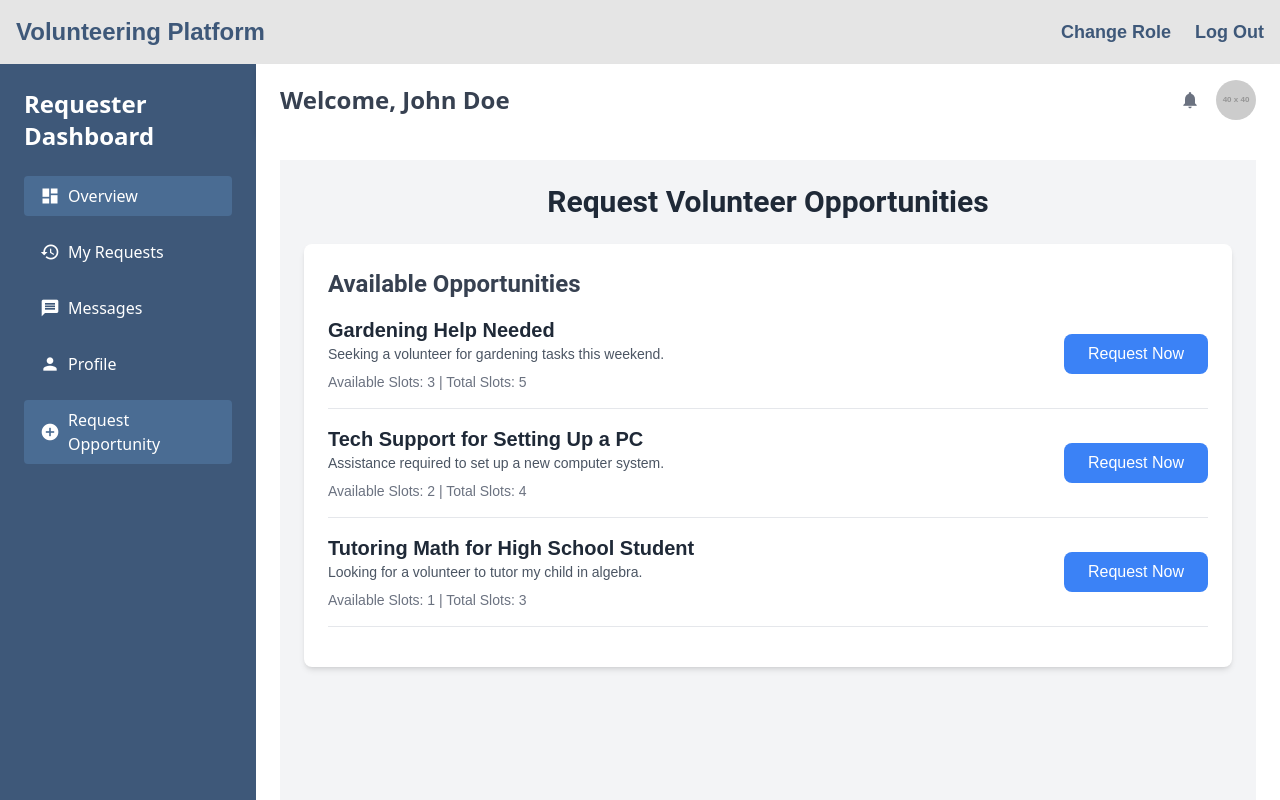
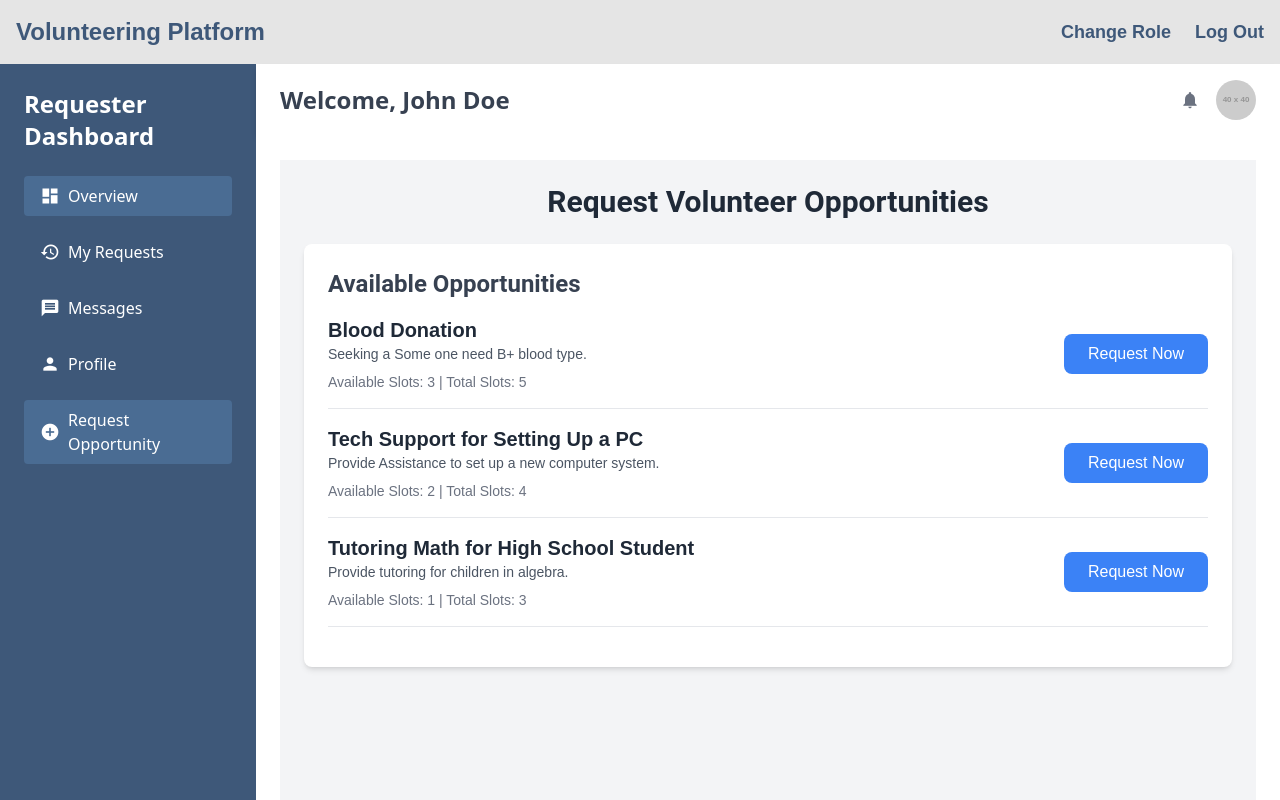
Before and after one commit to Akram-Adam/Volunteering-platform, a Vue app in the folder Template-vue/: page /request-opportunity in a window 1280 px wide. Shown: the top 800 px of the page. Built offline with nearby package versions, Linux system fonts and the light colour scheme.

Commit message:
modify requester dashboard

```diff
--- a/Template-vue/src/components/RequestOpportunity.vue
+++ b/Template-vue/src/components/RequestOpportunity.vue
@@ -154,22 +154,22 @@ export default {
       opportunities: [
         {
           id: 1,
-          title: "Gardening Help Needed",
-          description: "Seeking a volunteer for gardening tasks this weekend.",
+          title: "Blood Donation",
+          description: "Seeking a Some one need B+ blood type.",
           availableSlots: 3,
           totalSlots: 5,
         },
         {
           id: 2,
           title: "Tech Support for Setting Up a PC",
-          description: "Assistance required to set up a new computer system.",
+          description: "Provide Assistance to set up a new computer system.",
           availableSlots: 2,
           totalSlots: 4,
         },
         {
           id: 3,
           title: "Tutoring Math for High School Student",
-          description: "Looking for a volunteer to tutor my child in algebra.",
+          description: "Provide tutoring for children in algebra.",
           availableSlots: 1,
           totalSlots: 3,
         },
```
